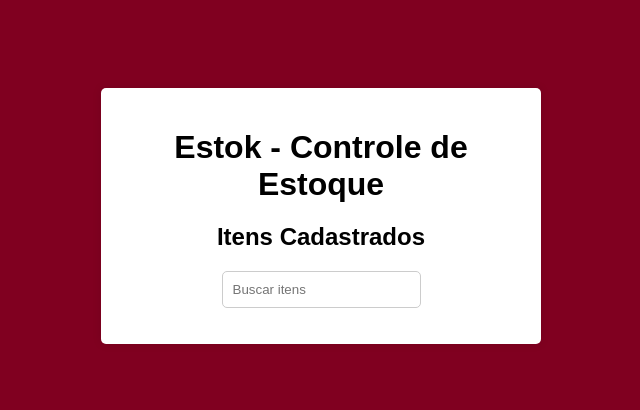
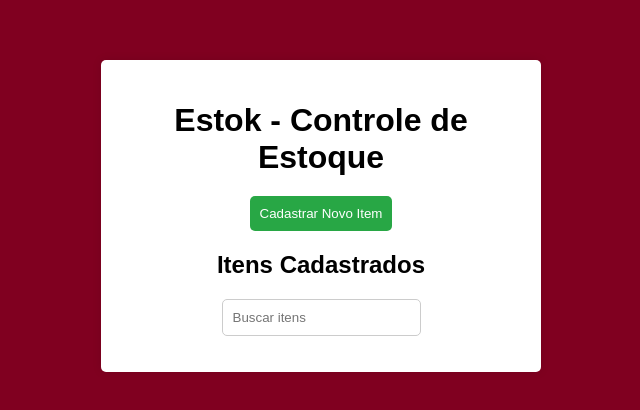
Before and after one commit to AlvesGab24/PI-ESTOK, a plain HTML site: page index.html in a window 1280 px wide. Shown: the part 184-594 px from the top of the page, without its empty margins (319-959 px from the left). Drawn offline with Linux system fonts and the light colour scheme.

Commit message:
Update index.html

```diff
--- a/index.html
+++ b/index.html
@@ -9,6 +9,7 @@
 <body>
     <div class="container">
         <h1>Estok - Controle de Estoque</h1>
+        <button id="open-form-btn">Cadastrar Novo Item</button>
         <form id="item-form">
             <input type="text" id="item" placeholder="Item" required>
             <input type="text" id="cor" placeholder="Cor" required>
```
